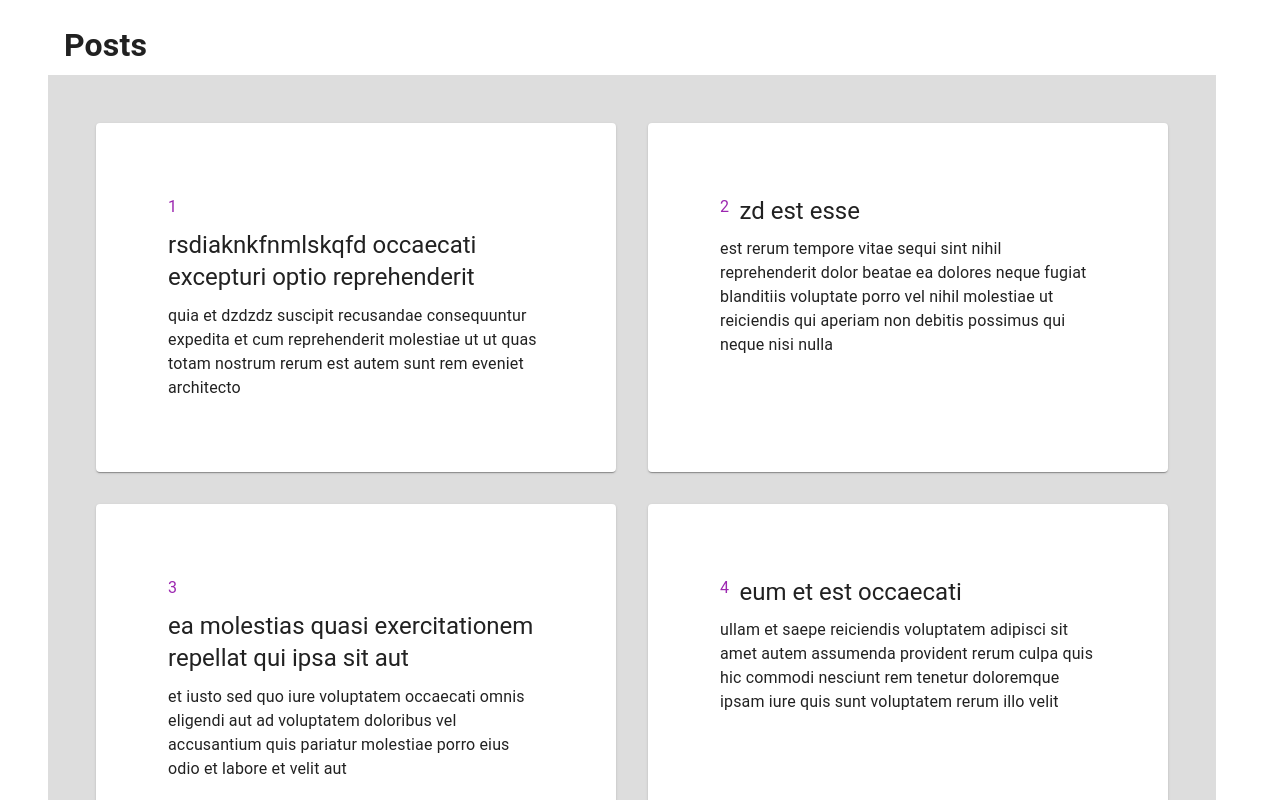
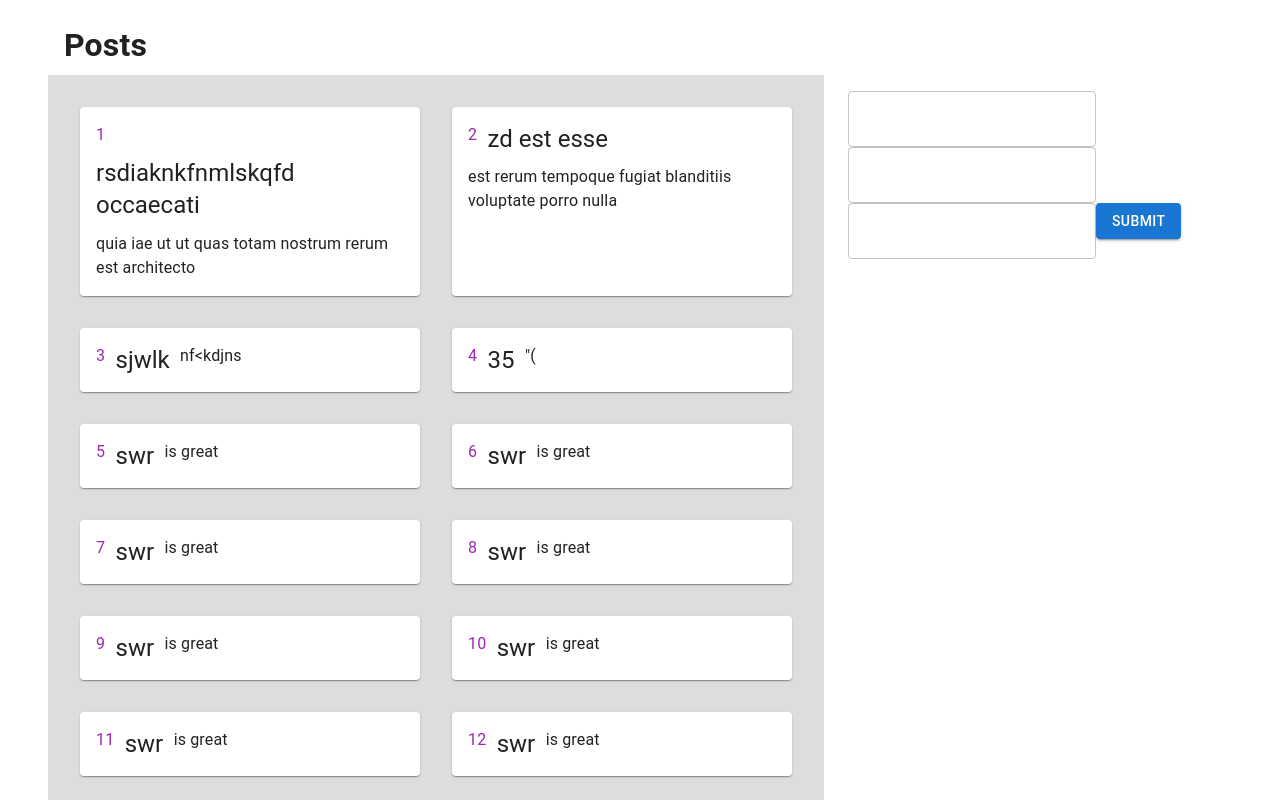
Before and after one commit to nagatoOzumaki/next-app-data-fetching, a Next.js app: page /swr in a window 1280 px wide. Shown: the top 800 px of the page. Built offline with nearby package versions, Linux system fonts and the light colour scheme; data requests are answered from the project's data file.

Commit message:
swr features =>fetch and revalidte

```diff
--- a/components/Post.tsx
+++ b/components/Post.tsx
@@ -10,7 +10,7 @@ type PropsType = { post: PostType };
 
 function Post({ post }: PropsType) {
   return (
-    <Card sx={{ padding: 9, height: '100%' }}>
+    <Card sx={{ padding: 2, height: '100%' }}>
       <Grid spacing={1.3} direction='row' container>
         <Grid item>
           <Typography color='secondary'>{post.id}</Typography>
--- a/data.json
+++ b/data.json
@@ -1,152 +1,124 @@
 {
   "users": [
-    { "id": 1, "name": "riad", "age": 20 },
-    { "id": 2, "name": "med", "age": 21 },
-    { "id": 3, "name": "simo", "age": 22 },
-    { "id": 4, "name": "mosaab", "age": 23 },
-    { "id": 5, "name": "user 5", "age": 55 },
-    { "id": 6, "name": "user 6", "age": 66 },
-    { "id": 7, "name": "user 7", "age": 77 },
-    { "id": 8, "name": "user 8", "age": 88 }
+    {
+      "id": 1,
+      "name": "riad",
+      "age": 20
+    },
+    {
+      "id": 2,
+      "name": "med",
+      "age": 21
+    },
+    {
+      "id": 3,
+      "name": "simo",
+      "age": 22
+    },
+    {
+      "id": 4,
+      "name": "mosaab",
+      "age": 23
+    },
+    {
+      "id": 5,
+      "name": "user 5",
+      "age": 55
+    },
+    {
+      "id": 6,
+      "name": "user 6",
+      "age": 66
+    },
+    {
+      "id": 7,
+      "name": "user 7",
+      "age": 77
+    },
+    {
+      "id": 8,
+      "name": "user 8",
+      "age": 88
+    }
   ],
   "posts": [
     {
       "userId": 1,
       "id": 1,
-      "title": "rsdiaknkfnmlskqfd occaecati excepturi optio reprehenderit",
-      "body": "quia et dzdzdz\nsuscipit recusandae consequuntur expedita et cum\nreprehenderit molestiae ut ut quas totam\nnostrum rerum est autem sunt rem eveniet architecto"
+      "title": "rsdiaknkfnmlskqfd occaecati ",
+      "body": "quia iae ut ut quas totam\nnostrum rerum est architecto"
     },
     {
       "userId": 1,
       "id": 2,
       "title": "zd est esse",
-      "body": "est rerum tempore vitae\nsequi sint nihil reprehenderit dolor beatae ea dolores neque\nfugiat blanditiis voluptate porro vel nihil molestiae ut reiciendis\nqui aperiam non debitis possimus qui neque nisi nulla"
+      "body": "est rerum tempoque\nfugiat blanditiis voluptate porro nulla"
     },
     {
-      "userId": 1,
-      "id": 3,
-      "title": "ea molestias quasi exercitationem repellat qui ipsa sit aut",
-      "body": "et iusto sed quo iure\nvoluptatem occaecati omnis eligendi aut ad\nvoluptatem doloribus vel accusantium quis pariatur\nmolestiae porro eius odio et labore et velit aut"
+      "title": "sjwlk",
+      "body": "nf<kdjns",
+      "userId": "5",
+      "id": 3
     },
     {
-      "userId": 1,
-      "id": 4,
-      "title": "eum et est occaecati",
-      "body": "ullam et saepe reiciendis voluptatem adipisci\nsit amet autem assumenda provident rerum culpa\nquis hic commodi nesciunt rem tenetur doloremque ipsam iure\nquis sunt voluptatem rerum illo velit"
+      "title": "35",
+      "body": "\"(",
+      "userId": "5",
+      "id": 4
     },
     {
-      "userId": 1,
-      "id": 5,
-      "title": "nesciunt quas odio",
-      "body": "repudiandae veniam quaerat sunt sed\nalias aut fugiat sit autem sed est\nvoluptatem omnis possimus esse voluptatibus quis\nest aut tenetur dolor neque"
+      "title": "swr",
+      "body": "is great",
+      "userId": "5",
+      "id": 5
     },
     {
-      "userId": 1,
-      "id": 6,
-      "title": "dolorem eum magni eos aperiam quia",
-      "body": "ut aspernatur corporis harum nihil quis provident sequi\nmollitia nobis aliquid molestiae\nperspiciatis et ea nemo ab reprehenderit accusantium quas\nvoluptate dolores velit et doloremque molestiae"
+      "title": "swr",
+      "body": "is great",
+      "userId": "5",
+      "id": 6
     },
     {
-      "userId": 1,
-      "id": 7,
-      "title": "magnam facilis autem",
-      "body": "dolore placeat quibusdam ea quo vitae\nmagni quis enim qui quis quo nemo aut saepe\nquidem repellat excepturi ut quia\nsunt ut sequi eos ea sed quas"
+      "title": "swr",
+      "body": "is great",
+      "userId": "5",
+      "id": 7
     },
     {
-      "userId": 1,
-      "id": 8,
-      "title": "dolorem dolore est ipsam",
-      "body": "dignissimos aperiam dolorem qui eum\nfacilis quibusdam animi sint suscipit qui sint possimus cum\nquaerat magni maiores excepturi\nipsam ut commodi dolor voluptatum modi aut vitae"
+      "title": "swr",
+      "body": "is great",
+      "userId": "5",
+      "id": 8
     },
     {
-      "userId": 1,
-      "id": 9,
-      "title": "nesciunt iure omnis dolorem tempora et accusantium",
-      "body": "consectetur animi nesciunt iure dolore\nenim quia ad\nveniam autem ut quam aut nobis\net est aut quod aut provident voluptas autem voluptas"
+      "title": "swr",
+      "body": "is great",
+      "userId": "5",
+      "id": 9
     },
     {
-      "userId": 1,
-      "id": 10,
-      "title": "optio molestias id quia eum",
-      "body": "quo et expedita modi cum officia vel magni\ndoloribus qui repudiandae\nvero nisi sit\nquos veniam quod sed accusamus veritatis error"
+      "title": "swr",
+      "body": "is great",
+      "userId": "5",
+      "id": 10
     },
     {
-      "userId": 2,
-      "id": 11,
-      "title": "et ea vero quia laudantium autem",
-      "body": "delectus reiciendis molestiae occaecati non minima eveniet qui voluptatibus\naccusamus in eum beatae sit\nvel qui neque voluptates ut commodi qui incidunt\nut animi commodi"
+      "title": "swr",
+      "body": "is great",
+      "userId": "5",
+      "id": 11
     },
     {
-      "userId": 2,
-      "id": 12,
-      "title": "in quibusdam tempore odit est dolorem",
-      "body": "itaque id aut magnam\npraesentium quia et ea odit et ea voluptas et\nsapiente quia nihil amet occaecati quia id voluptatem\nincidunt ea est distinctio odio"
+      "title": "swr",
+      "body": "is great",
+      "userId": "5",
+      "id": 12
     },
     {
-      "userId": 2,
-      "id": 13,
-      "title": "dolorum ut in voluptas mollitia et saepe quo animi",
-      "body": "aut dicta possimus sint mollitia voluptas commodi quo doloremque\niste corrupti reiciendis voluptatem eius rerum\nsit cumque quod eligendi laborum minima\nperferendis recusandae assumenda consectetur porro architecto ipsum ipsam"
-    },
-    {
-      "userId": 2,
-      "id": 14,
-      "title": "voluptatem eligendi optio",
-      "body": "fuga et accusamus dolorum perferendis illo voluptas\nnon doloremque neque facere\nad qui dolorum molestiae beatae\nsed aut voluptas totam sit illum"
-    },
-    {
-      "userId": 2,
-      "id": 15,
-      "title": "eveniet quod temporibus",
-      "body": "reprehenderit quos placeat\nvelit minima officia dolores impedit repudiandae molestiae nam\nvoluptas recusandae quis delectus\nofficiis harum fugiat vitae"
-    },
-    {
-      "userId": 2,
-      "id": 16,
-      "title": "sint suscipit perspiciatis velit dolorum rerum ipsa laboriosam odio",
-      "body": "suscipit nam nisi quo aperiam aut\nasperiores eos fugit maiores voluptatibus quia\nvoluptatem quis ullam qui in alias quia est\nconsequatur magni mollitia accusamus ea nisi voluptate dicta"
-    },
-    {
-      "userId": 2,
-      "id": 17,
-      "title": "fugit voluptas sed molestias voluptatem provident",
-      "body": "eos voluptas et aut odit natus earum\naspernatur fuga molestiae ullam\ndeserunt ratione qui eos\nqui nihil ratione nemo velit ut aut id quo"
-    },
-    {
-      "userId": 2,
-      "id": 18,
-      "title": "voluptate et itaque vero tempora molestiae",
-      "body": "eveniet quo quis\nlaborum totam consequatur non dolor\nut et est repudiandae\nest voluptatem vel debitis et magnam"
-    },
-    {
-      "userId": 2,
-      "id": 19,
-      "title": "adipisci placeat illum aut reiciendis qui",
-      "body": "illum quis cupiditate provident sit magnam\nea sed aut omnis\nveniam maiores ullam consequatur atque\nadipisci quo iste expedita sit quos voluptas"
-    },
-    {
-      "userId": 2,
-      "id": 20,
-      "title": "doloribus ad provident suscipit at",
-      "body": "qui consequuntur ducimus possimus quisquam amet similique\nsuscipit porro ipsam amet\neos veritatis officiis exercitationem vel fugit aut necessitatibus totam\nomnis rerum consequatur expedita quidem cumque explicabo"
-    },
-    {
-      "userId": 3,
-      "id": 21,
-      "title": "asperiores ea ipsam voluptatibus modi minima quia sint",
-      "body": "repellat aliquid praesentium dolorem quo\nsed totam minus non itaque\nnihil labore molestiae sunt dolor eveniet hic recusandae veniam\ntempora et tenetur expedita sunt"
-    },
-    {
-      "userId": 3,
-      "id": 22,
-      "title": "dolor sint quo a velit explicabo quia nam",
-      "body": "eos qui et ipsum ipsam suscipit aut\nsed omnis non odio\nexpedita earum mollitia molestiae aut atque rem suscipit\nnam impedit esse"
-    },
-    {
-      "userId": 3,
-      "id": 23,
-      "title": "maxime id vitae nihil numquam",
-      "body": "veritatis unde neque eligendi\nquae quod architecto quo neque vitae\nest illo sit tempora doloremque fugit quod\net et vel beatae sequi ullam sed tenetur perspiciatis"
+      "title": "swr",
+      "body": "is great",
+      "userId": "5",
+      "id": 13
     }
   ]
 }
--- a/pages/swr/index.tsx
+++ b/pages/swr/index.tsx
@@ -1,7 +1,9 @@
 /* eslint-disable import/no-extraneous-dependencies */
-import { Grid } from '@mui/material';
+import { Button, Grid, TextField } from '@mui/material';
 import axios from 'axios';
-import { useEffect, useState } from 'react';
+
+import { ChangeEvent, FormEvent, useState } from 'react';
+import { mutate } from 'swr';
 import Post from '../../components/Post';
 import useFetch from '../../utils/useFecth';
 
@@ -12,25 +14,44 @@ export type PostType = {
   title: string;
   body: string;
 };
+
 type PostsType = PostType[];
 type PropsType = { posts: PostsType };
 const Home = ({ posts }: PropsType) => {
-  const [allPosts, setAllPosts] = useState<PostsType>(posts);
+  //   input handling
+  const [newPost, setNewPost] = useState({ title: '', body: '', userId: null });
+  console.log(newPost);
+  const onChangeHandler = (
+    e: ChangeEvent<HTMLInputElement | HTMLTextAreaElement>,
+  ) => {
+    setNewPost({
+      ...newPost,
+      [e.target.name]: e.target.value,
+    });
+  };
+  const submitHandler = (e: FormEvent<HTMLFormElement>) => {
+    e.preventDefault();
+    axios.post(apiUrl, newPost).catch((er) => console.log(er.message));
+    mutate(apiUrl);
+  };
+  //   data
   const { data, error } = useFetch(apiUrl);
   if (error) return <div>Error</div>;
   if (!data) <div>Loading...</div>;
   else
     return (
       <div>
+        <Grid container direction="row" spacing={3}>
+          <Grid md={8} item>
             <Grid
               justifyContent="left"
               alignItems="stretch"
               spacing={2}
-          padding={4}
+              padding={2}
               sx={{ backgroundColor: '#ddd' }}
               container
             >
-          {posts.map((post: PostType) => (
+              {data.map((post: PostType) => (
                 <Grid
                   key={post.id}
                   md={6}
@@ -40,9 +61,35 @@ const Home = ({ posts }: PropsType) => {
                   <Post post={post} />
                 </Grid>
               ))}
+            </Grid>{' '}
+          </Grid>
+
+          <Grid md={4} item>
+            <form onSubmit={(e) => submitHandler(e)}>
+              <TextField
+                name="title"
+                type="text"
+                onChange={(e) => onChangeHandler(e)}
+              />
+              <TextField
+                name="body"
+                type="text"
+                onChange={(e) => onChangeHandler(e)}
+              />
+              <TextField
+                name="userId"
+                type="number"
+                onChange={(e) => onChangeHandler(e)}
+              />
+              <Button type="submit" color="primary" variant="contained">
+                Submit
+              </Button>
+            </form>
+          </Grid>
         </Grid>
       </div>
     );
+  return null;
 };
 
 export default Home;
```
Lines whose indentation alone changed are shown as unchanged.
